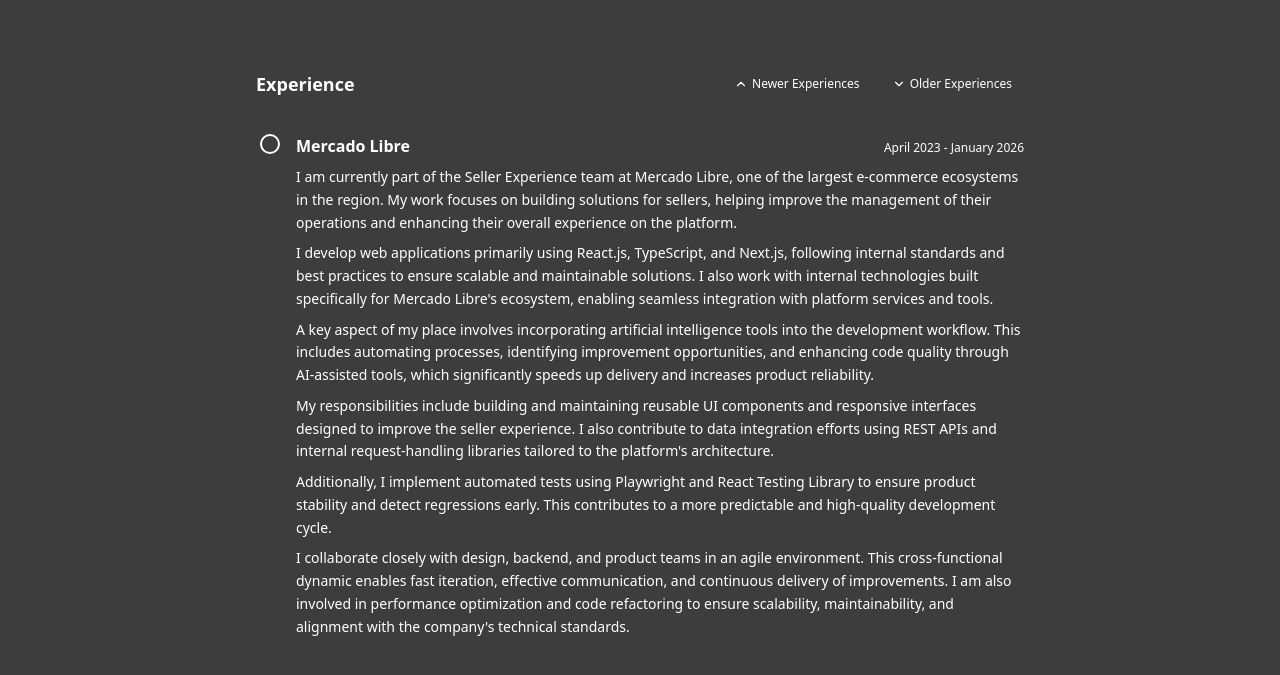
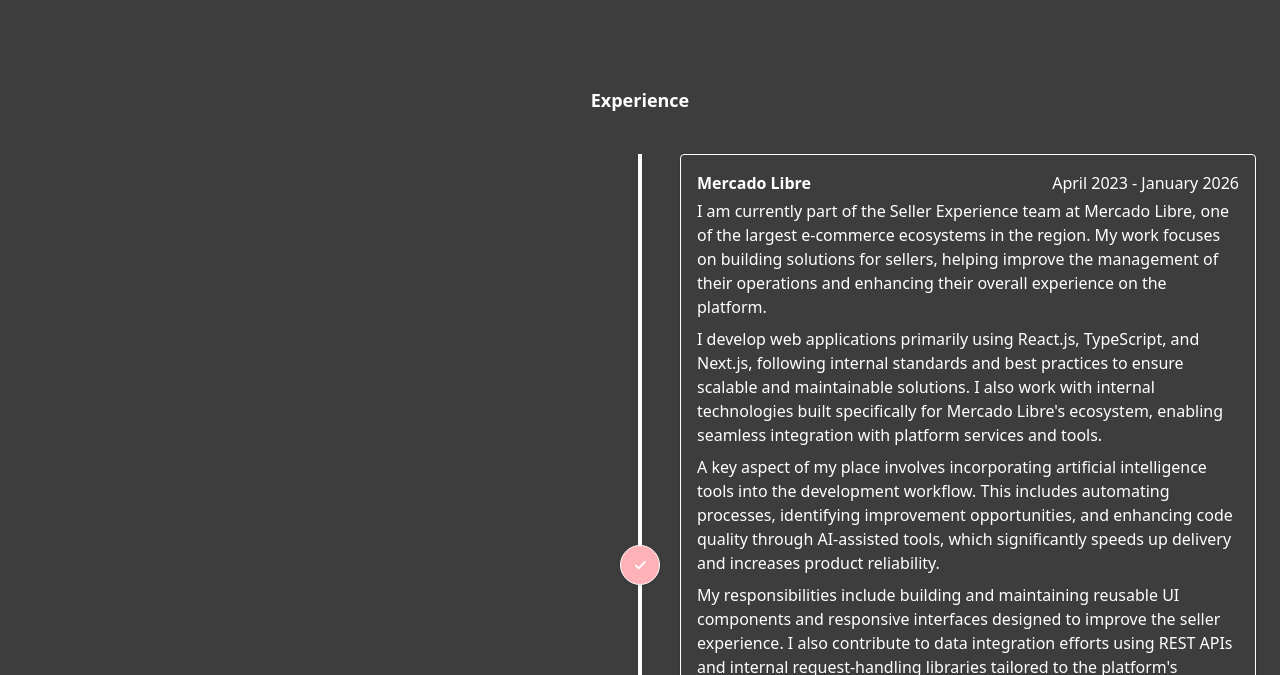
Before and after one commit to MelinaMamani/portfolio-nextjs, a Next.js app: page / in a window 1280 px wide. Shown: the part 277-952 px from the top of the page. Built offline with nearby package versions, Linux system fonts and the light colour scheme; no server answers.

Commit message:
Add dynamic timeline

```diff
--- a/src/components/Experience.tsx
+++ b/src/components/Experience.tsx
@@ -1,92 +1,70 @@
 "use client";
-import React, { useState } from "react";
+import React from "react";
+import { motion } from "framer-motion";
 import { useI18n } from "../lib/I18nProvider";
-import { motion } from "framer-motion";
-import { ChevronDown, ChevronUp } from "lucide-react";
 import { ExperienceItem } from "../lib/types";
-
-type SortOrder = "desc" | "asc";
 
 export default function Experience() {
   const { t } = useI18n();
   const items = (t?.experience?.items as ExperienceItem[]) ?? [];
-
-  const [sortOrder, setSortOrder] = useState<SortOrder>("desc");
-  const sortedItems = sortOrder === "desc" ? [...items].reverse() : items;
+  const colors = ["var(--primary)", "var(--accent)"];
 
   return (
-    <section id="experience" className="container py-12 px-6">
-      <div className="mx-auto max-w-3xl">
-        <div className="flex items-center justify-between gap-4 mb-2">
-          <h2 className="text-lg font-semibold">{t?.experience?.title}</h2>
+    <section id="experience" className="container py-16 px-6">
+      <h2 className="text-lg font-semibold mb-10 text-center text-foreground">
+        {t?.experience?.title}
+      </h2>
 
-          <div className="flex gap-2">
-            <button
-              onClick={() => setSortOrder("desc")}
-              className={`inline-flex items-center gap-1 px-3 py-1 rounded text-xs font-medium transition-colors ${
-                sortOrder === "desc"
-                  ? "bg-primary text-primary-foreground"
-                  : "bg-muted text-muted-foreground hover:bg-card"
-              }`}
+      <div
+        className="space-y-8 relative
+             before:absolute before:top-0 before:bottom-0
+             before:left-5 md:before:left-1/2 md:before:-translate-x-1/2
+             before:w-1 before:bg-white before:z-0"
       >
-              <ChevronUp size={14} />
-              {t?.experience?.newerBtn}
-            </button>
-
-            <button
-              onClick={() => setSortOrder("asc")}
-              className={`inline-flex items-center gap-1 px-3 py-1 rounded text-xs font-medium transition-colors ${
-                sortOrder === "asc"
-                  ? "bg-primary text-primary-foreground"
-                  : "bg-muted text-muted-foreground hover:bg-card"
-              }`}
+        {items.map((exp: ExperienceItem, idx: number) => (
+          <motion.div
+            key={idx}
+            initial={{ opacity: 0, y: 20 }}
+            whileInView={{ opacity: 1, y: 0 }}
+            viewport={{ once: true }}
+            transition={{ duration: 0.4, delay: idx * 0.1 }}
+            className="relative flex items-center justify-between md:justify-normal md:odd:flex-row-reverse group z-10"
           >
-              <ChevronDown size={14} />
-              {t?.experience?.olderBtn}
-            </button>
-          </div>
+            {/* Icon */}
+            <div
+              className="flex items-center justify-center w-10 h-10 rounded-full border border-white shadow shrink-0 md:order-1 md:group-odd:-translate-x-1/2 md:group-even:translate-x-1/2"
+              style={{
+                backgroundColor: colors[idx % colors.length],
+                color: "var(--foreground)",
+              }}
+            >
+              <svg
+                className="fill-current"
+                xmlns="http://www.w3.org/2000/svg"
+                width="12"
+                height="10"
+              >
+                <path
+                  fillRule="nonzero"
+                  d="M10.422 1.257 4.655 7.025 2.553 4.923A.916.916 0 0 0 1.257 6.22l2.75 2.75a.916.916 0 0 0 1.296 0l6.415-6.416a.916.916 0 0 0-1.296-1.296Z"
+                />
+              </svg>
             </div>
 
-        <div className="mt-8 relative">
-          <div className="relative pl-8">
-            <div className="absolute left-3 top-0 bottom-0 w-px bg-linear-to-b from-primary via-border to-primary" />
-
-            {sortedItems.map((exp: ExperienceItem, idx: number) => (
-              <motion.article
-                key={idx}
-                initial={{ opacity: 0, x: -12 }}
-                whileInView={{ opacity: 1, x: 0 }}
-                viewport={{ once: true }}
-                transition={{ duration: 0.45, delay: idx * 0.1 }}
-                className="mb-8 relative group"
-              >
-                <div className="absolute -left-7 top-1 w-5 h-5 rounded-full bg-background border-2 border-primary flex items-center justify-center">
-                  <div className="w-2 h-2 rounded-full bg-primary" />
+            {/* Card */}
+            <div className="w-[calc(100%-4rem)] md:w-[calc(50%-2.5rem)] bg-card p-4 rounded border border-border shadow ml-4 md:ml-0">
+              <div className="flex items-center justify-between mb-1">
+                <div className="font-bold text-foreground">{exp.place}</div>
+                <time className="font-medium text-primary">{exp.date}</time>
               </div>
-
-                <div className="pl-2 pt-1 pb-4">
-                  <div className="flex flex-col sm:flex-row sm:items-baseline sm:justify-between gap-2 mb-2">
-                    <h3 className="text-base font-semibold">{exp.place}</h3>
-                    <span className="text-xs font-medium text-primary">
-                      {exp.date}
-                    </span>
-                  </div>
-
-                  <div className="space-y-2">
-                    {exp.paragraphs.map((p: string, i: number) => (
-                      <p
-                        key={i}
-                        className="text-sm text-muted-foreground leading-relaxed"
-                      >
-                        {p}
-                      </p>
+              <div className="space-y-2 text-muted-foreground">
+                {exp.paragraphs.map((p, i) => (
+                  <p key={i}>{p}</p>
                 ))}
               </div>
             </div>
-              </motion.article>
+          </motion.div>
         ))}
-          </div>
-        </div>
       </div>
     </section>
   );
--- a/src/components/ProjectCard.tsx
+++ b/src/components/ProjectCard.tsx
@@ -2,7 +2,6 @@
 import React from "react";
 import { motion } from "framer-motion";
 import Link from "next/link";
-import { useI18n } from "../lib/I18nProvider";
 import type { ProjectItem } from "@/lib/types";
 
 type Props = {
@@ -10,8 +9,6 @@
 };
 
 export default function ProjectCard({ project }: Props) {
-  const { t } = useI18n();
-
   return (
     <motion.article
       layout
--- a/src/components/TechStack.tsx
+++ b/src/components/TechStack.tsx
@@ -10,7 +10,6 @@
   Layers,
   Terminal,
   Box,
-  BoxSelect,
 } from "lucide-react";
 import type { Tech as DataTech } from "../data/technologies";
 
--- a/src/locales/en.json
+++ b/src/locales/en.json
@@ -32,28 +32,20 @@
     "title": "Experience",
     "items": [
       {
-        "place": "Argentine Government",
-        "date": "June 2021 - November 2021",
+        "place": "Mercado Libre",
+        "date": "April 2023 - January 2026",
         "paragraphs": [
-          "This project involved creating the Infrastructure Railway Works Auction section on the ADIFSE website. This would allow the railway company to sell their old items to registered users of the site.",
-          "This site was built in HTML, CSS, jQuery, JS, Bootstrap V2 and PHP.",
-          "I made visual adjustments and user interactions on the website.",
-          "I created mock-ups for user-directed emails.",
-          "I also assisted in creating the user manual to help users understand the site.",
-          "I was part of another project where the Ministry of Tourism required sections for retirees, pensioners, and families to access vacations given by the government through registration.",
-          "The site was built in HTML, CSS, JS, Bootstrap V2 and Laravel.",
-          "I worked on developing UI of the forms and creating other views to control the data uploaded by users in Blade Laravel."
-        ]
-      },
-      {
-        "place": "Hogarth Worldwide",
-        "date": "November 2021 - February 2022",
-        "paragraphs": [
-          "I worked on a confidential project for a client who sells all kinds of mobile devices globally. Mainly, I geolocated websites and emails in different languages (English, Spanish, Portuguese, and French) and countries (Canada, USA, Brazil, Colombia, Mexico, LATAM ES and LATAM EN). My team was composed of people from Canada, USA, and LATAM.",
-          "This site was built HTML, CSS and JS. SVN for code versioning",
-          "My tasks consisted of fixing visual bugs on the client's website on different screen sizes and removing or adding sections depending on the country where the site was displayed.",
-          "I also developed sections of the website and emails for different countries.",
-          "I had at least three meetings a week with my team, where we mostly spoke in English."
+          "I am currently part of the Seller Experience team at Mercado Libre, one of the largest e-commerce ecosystems in the region. My work focuses on building solutions for sellers, helping improve the management of their operations and enhancing their overall experience on the platform.",
+
+          "I develop web applications primarily using React.js, TypeScript, and Next.js, following internal standards and best practices to ensure scalable and maintainable solutions. I also work with internal technologies built specifically for Mercado Libre's ecosystem, enabling seamless integration with platform services and tools.",
+
+          "A key aspect of my place involves incorporating artificial intelligence tools into the development workflow. This includes automating processes, identifying improvement opportunities, and enhancing code quality through AI-assisted tools, which significantly speeds up delivery and increases product reliability.",
+
+          "My responsibilities include building and maintaining reusable UI components and responsive interfaces designed to improve the seller experience. I also contribute to data integration efforts using REST APIs and internal request-handling libraries tailored to the platform's architecture.",
+
+          "Additionally, I implement automated tests using Playwright and React Testing Library to ensure product stability and detect regressions early. This contributes to a more predictable and high-quality development cycle.",
+
+          "I collaborate closely with design, backend, and product teams in an agile environment. This cross-functional dynamic enables fast iteration, effective communication, and continuous delivery of improvements. I am also involved in performance optimization and code refactoring to ensure scalability, maintainability, and alignment with the company's technical standards."
         ]
       },
       {
@@ -69,20 +61,28 @@
         ]
       },
       {
-        "place": "Mercado Libre",
-        "date": "April 2023 - January 2026",
+        "place": "Hogarth Worldwide",
+        "date": "November 2021 - February 2022",
         "paragraphs": [
-          "I am currently part of the Seller Experience team at Mercado Libre, one of the largest e-commerce ecosystems in the region. My work focuses on building solutions for sellers, helping improve the management of their operations and enhancing their overall experience on the platform.",
-
-          "I develop web applications primarily using React.js, TypeScript, and Next.js, following internal standards and best practices to ensure scalable and maintainable solutions. I also work with internal technologies built specifically for Mercado Libre's ecosystem, enabling seamless integration with platform services and tools.",
-
-          "A key aspect of my place involves incorporating artificial intelligence tools into the development workflow. This includes automating processes, identifying improvement opportunities, and enhancing code quality through AI-assisted tools, which significantly speeds up delivery and increases product reliability.",
-
-          "My responsibilities include building and maintaining reusable UI components and responsive interfaces designed to improve the seller experience. I also contribute to data integration efforts using REST APIs and internal request-handling libraries tailored to the platform's architecture.",
-
-          "Additionally, I implement automated tests using Playwright and React Testing Library to ensure product stability and detect regressions early. This contributes to a more predictable and high-quality development cycle.",
-
-          "I collaborate closely with design, backend, and product teams in an agile environment. This cross-functional dynamic enables fast iteration, effective communication, and continuous delivery of improvements. I am also involved in performance optimization and code refactoring to ensure scalability, maintainability, and alignment with the company's technical standards."
+          "I worked on a confidential project for a client who sells all kinds of mobile devices globally. Mainly, I geolocated websites and emails in different languages (English, Spanish, Portuguese, and French) and countries (Canada, USA, Brazil, Colombia, Mexico, LATAM ES and LATAM EN). My team was composed of people from Canada, USA, and LATAM.",
+          "This site was built HTML, CSS and JS. SVN for code versioning",
+          "My tasks consisted of fixing visual bugs on the client's website on different screen sizes and removing or adding sections depending on the country where the site was displayed.",
+          "I also developed sections of the website and emails for different countries.",
+          "I had at least three meetings a week with my team, where we mostly spoke in English."
+        ]
+      },
+      {
+        "place": "Argentine Government",
+        "date": "June 2021 - November 2021",
+        "paragraphs": [
+          "This project involved creating the Infrastructure Railway Works Auction section on the ADIFSE website. This would allow the railway company to sell their old items to registered users of the site.",
+          "This site was built in HTML, CSS, jQuery, JS, Bootstrap V2 and PHP.",
+          "I made visual adjustments and user interactions on the website.",
+          "I created mock-ups for user-directed emails.",
+          "I also assisted in creating the user manual to help users understand the site.",
+          "I was part of another project where the Ministry of Tourism required sections for retirees, pensioners, and families to access vacations given by the government through registration.",
+          "The site was built in HTML, CSS, JS, Bootstrap V2 and Laravel.",
+          "I worked on developing UI of the forms and creating other views to control the data uploaded by users in Blade Laravel."
         ]
       }
     ],
--- a/src/locales/es.json
+++ b/src/locales/es.json
@@ -32,17 +32,31 @@
     "title": "Experiencia",
     "items": [
       {
-        "place": "Gobierno Argentino",
-        "date": "Junio 2021 - Noviembre 2021",
+        "place": "Mercado Libre",
+        "date": "Abril 2023 - Enero 2026",
         "paragraphs": [
-          "Este proyecto consistió en la creación de la sección Subasta de Obras Ferroviarias en el sitio web de ADIFSE. Esto permitiría a la empresa ferroviaria vender sus artículos antiguos a usuarios registrados del sitio.",
-          "Este sitio fue construido en HTML, CSS, jQuery, JS, Bootstrap V2 y PHP.",
-          "Realicé ajustes visuales y de interacción de usuario en el sitio.",
-          "Creé mock-ups para correos electrónicos dirigidos a usuarios.",
-          "También ayudé en la creación del manual de usuario para facilitar el uso del sitio.",
-          "Formé parte de otro proyecto donde el Ministerio de Turismo requería secciones para jubilados, pensionados y familias para acceder a vacaciones otorgadas por el gobierno mediante registro.",
-          "El sitio se construyó en HTML, CSS, JS, Bootstrap V2 y Laravel.",
-          "Trabajé en el desarrollo de la interfaz de usuario de los formularios y en la creación de otras vistas para controlar los datos subidos por los usuarios en Blade Laravel."
+          "Actualmente formo parte del equipo de Seller Experience en Mercado Libre, uno de los ecosistemas de e-commerce más grandes de la región. Mi rol se centra en el desarrollo de soluciones orientadas a vendedores, contribuyendo a optimizar la gestión de sus operaciones dentro de la plataforma.",
+          "Trabajo principalmente con React.js, TypeScript y Next.js, aplicando estándares internos y buenas prácticas para garantizar un desarrollo sólido y escalable. También utilizo tecnologías internas de la compañía que permiten una integración eficiente con los distintos servicios y herramientas del ecosistema.",
+
+          "Una parte importante de mi trabajo involucra la incorporación de inteligencia artificial en los flujos de desarrollo. Esto incluye la automatización de tareas, el análisis de patrones y la mejora continua del código mediante herramientas asistidas por IA, lo que acelera la entrega y eleva la calidad de las soluciones implementadas.",
+
+          "Entre mis responsabilidades se encuentra la creación y mantenimiento de componentes reutilizables y de interfaces responsivas orientadas a mejorar la experiencia del usuario vendedor. También participo en la integración de datos mediante APIs REST, gestionando solicitudes a través de librerías internas diseñadas para la arquitectura de Mercado Libre.",
+
+          "Además, implemento pruebas automatizadas utilizando Playwright y React Testing Library. Esto asegura la estabilidad del producto y permite detectar regresiones de manera temprana, contribuyendo así a un ciclo de desarrollo más confiable.",
+
+          "Trabajo en estrecha colaboración con equipos de diseño, backend y producto dentro de un entorno ágil. Esta dinámica facilita la iteración rápida, la comunicación constante y la entrega continua de mejoras. También participo activamente en procesos de optimización de rendimiento y refactorización de código para garantizar mantenibilidad, escalabilidad y alineación con los estándares técnicos de la compañía."
+        ]
+      },
+      {
+        "place": "99minutos",
+        "date": "Marzo 2022 - Marzo 2023",
+        "paragraphs": [
+          "Es una startup logística en crecimiento. Estoy involucrada en muchos proyectos, algunos de los cuales están construidos con NextJS, ReactJS, Typescript, GraphQL, Axios, Rest API, MUI, Mantine. En todos los proyectos, recibí diseños proporcionados por el equipo de UX. Y trabajo con metodología ágil (Jira).",
+          "Desarrollé la sección de fulfillment en el sitio de envíos. Consiste en 3 pestañas para productos, envíos de productos y pedidos.",
+          "Participé en un proyecto para reprogramar la cita de entrega de tu producto, desarrollando con ReactJS, Typescript y Mantine.",
+          "Realizo actualizaciones o mejoras en la landing actual o el sitio de envíos, tareas como consumir un nuevo servicio y crear la parte frontend del mismo, actualizar texto o imágenes en el sitio.",
+          "Actualmente, estoy desarrollando una nueva landing con NextJS, Typescript y MUI junto a otro equipo de desarrolladores.",
+          "También adquirí experiencia en soporte manejando tickets de clientes y realizando correcciones cuando fue necesario."
         ]
       },
       {
@@ -57,31 +71,17 @@
         ]
       },
       {
-        "place": "99minutos",
-        "date": "Marzo 2022 - Actualmente",
+        "place": "Gobierno Argentino",
+        "date": "Junio 2021 - Noviembre 2021",
         "paragraphs": [
-          "Es una startup logística en crecimiento. Estoy involucrada en muchos proyectos, algunos de los cuales están construidos con NextJS, ReactJS, Typescript, GraphQL, Axios, Rest API, MUI, Mantine. En todos los proyectos, recibí diseños proporcionados por el equipo de UX. Y trabajo con metodología ágil (Jira).",
-          "Desarrollé la sección de fulfillment en el sitio de envíos. Consiste en 3 pestañas para productos, envíos de productos y pedidos.",
-          "Participé en un proyecto para reprogramar la cita de entrega de tu producto, desarrollando con ReactJS, Typescript y Mantine.",
-          "Realizo actualizaciones o mejoras en la landing actual o el sitio de envíos, tareas como consumir un nuevo servicio y crear la parte frontend del mismo, actualizar texto o imágenes en el sitio.",
-          "Actualmente, estoy desarrollando una nueva landing con NextJS, Typescript y MUI junto a otro equipo de desarrolladores.",
-          "También adquirí experiencia en soporte manejando tickets de clientes y realizando correcciones cuando fue necesario."
-        ]
-      },
-      {
-        "place": "Mercado Libre",
-        "date": "Abril 2023 - Enero 2026",
-        "paragraphs": [
-          "Actualmente formo parte del equipo de Seller Experience en Mercado Libre, uno de los ecosistemas de e-commerce más grandes de la región. Mi rol se centra en el desarrollo de soluciones orientadas a vendedores, contribuyendo a optimizar la gestión de sus operaciones dentro de la plataforma.",
-          "Trabajo principalmente con React.js, TypeScript y Next.js, aplicando estándares internos y buenas prácticas para garantizar un desarrollo sólido y escalable. También utilizo tecnologías internas de la compañía que permiten una integración eficiente con los distintos servicios y herramientas del ecosistema.",
-
-          "Una parte importante de mi trabajo involucra la incorporación de inteligencia artificial en los flujos de desarrollo. Esto incluye la automatización de tareas, el análisis de patrones y la mejora continua del código mediante herramientas asistidas por IA, lo que acelera la entrega y eleva la calidad de las soluciones implementadas.",
-
-          "Entre mis responsabilidades se encuentra la creación y mantenimiento de componentes reutilizables y de interfaces responsivas orientadas a mejorar la experiencia del usuario vendedor. También participo en la integración de datos mediante APIs REST, gestionando solicitudes a través de librerías internas diseñadas para la arquitectura de Mercado Libre.",
-
-          "Además, implemento pruebas automatizadas utilizando Playwright y React Testing Library. Esto asegura la estabilidad del producto y permite detectar regresiones de manera temprana, contribuyendo así a un ciclo de desarrollo más confiable.",
-
-          "Trabajo en estrecha colaboración con equipos de diseño, backend y producto dentro de un entorno ágil. Esta dinámica facilita la iteración rápida, la comunicación constante y la entrega continua de mejoras. También participo activamente en procesos de optimización de rendimiento y refactorización de código para garantizar mantenibilidad, escalabilidad y alineación con los estándares técnicos de la compañía."
+          "Este proyecto consistió en la creación de la sección Subasta de Obras Ferroviarias en el sitio web de ADIFSE. Esto permitiría a la empresa ferroviaria vender sus artículos antiguos a usuarios registrados del sitio.",
+          "Este sitio fue construido en HTML, CSS, jQuery, JS, Bootstrap V2 y PHP.",
+          "Realicé ajustes visuales y de interacción de usuario en el sitio.",
+          "Creé mock-ups para correos electrónicos dirigidos a usuarios.",
+          "También ayudé en la creación del manual de usuario para facilitar el uso del sitio.",
+          "Formé parte de otro proyecto donde el Ministerio de Turismo requería secciones para jubilados, pensionados y familias para acceder a vacaciones otorgadas por el gobierno mediante registro.",
+          "El sitio se construyó en HTML, CSS, JS, Bootstrap V2 y Laravel.",
+          "Trabajé en el desarrollo de la interfaz de usuario de los formularios y en la creación de otras vistas para controlar los datos subidos por los usuarios en Blade Laravel."
         ]
       }
     ],
```
Lines whose indentation alone changed are shown as unchanged.
